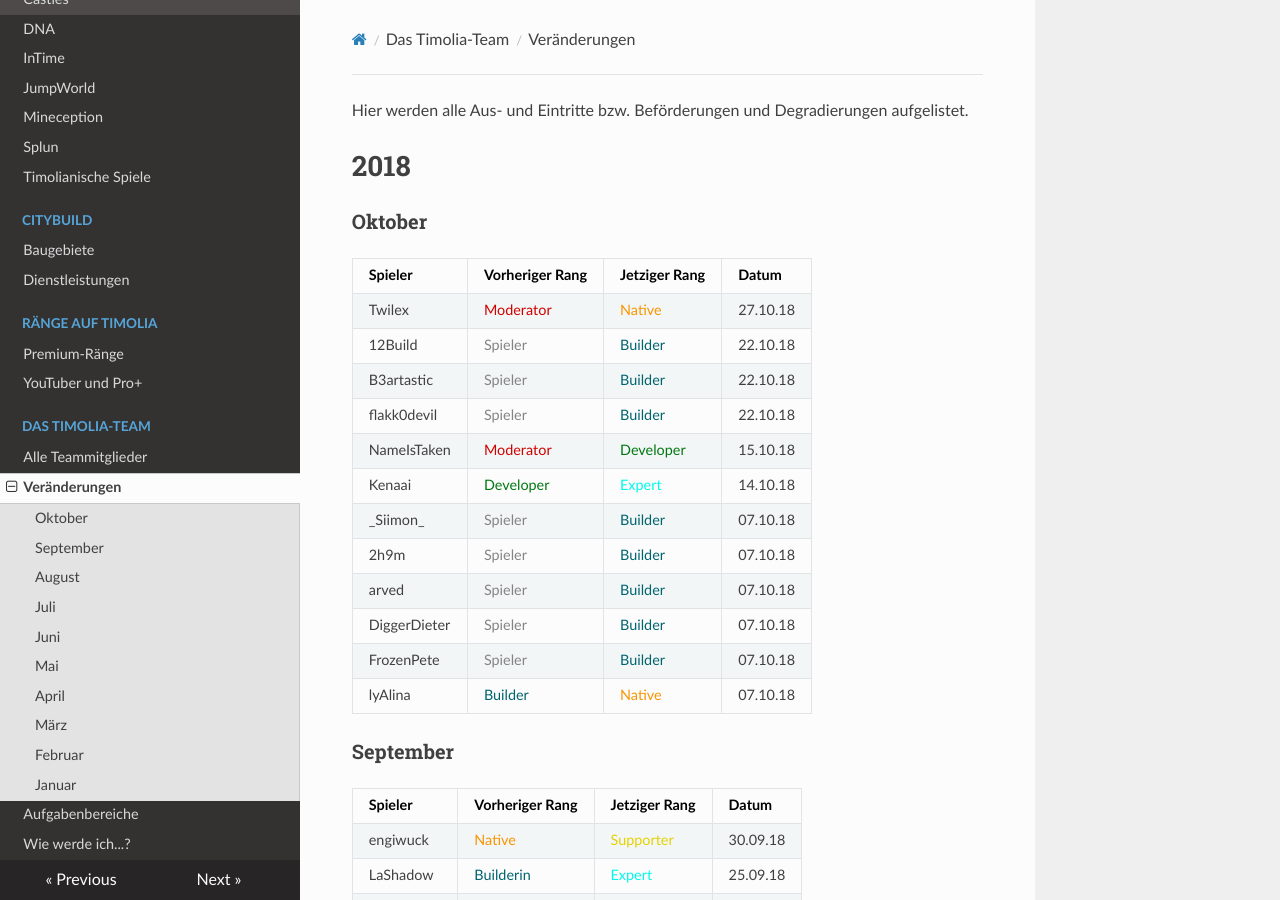
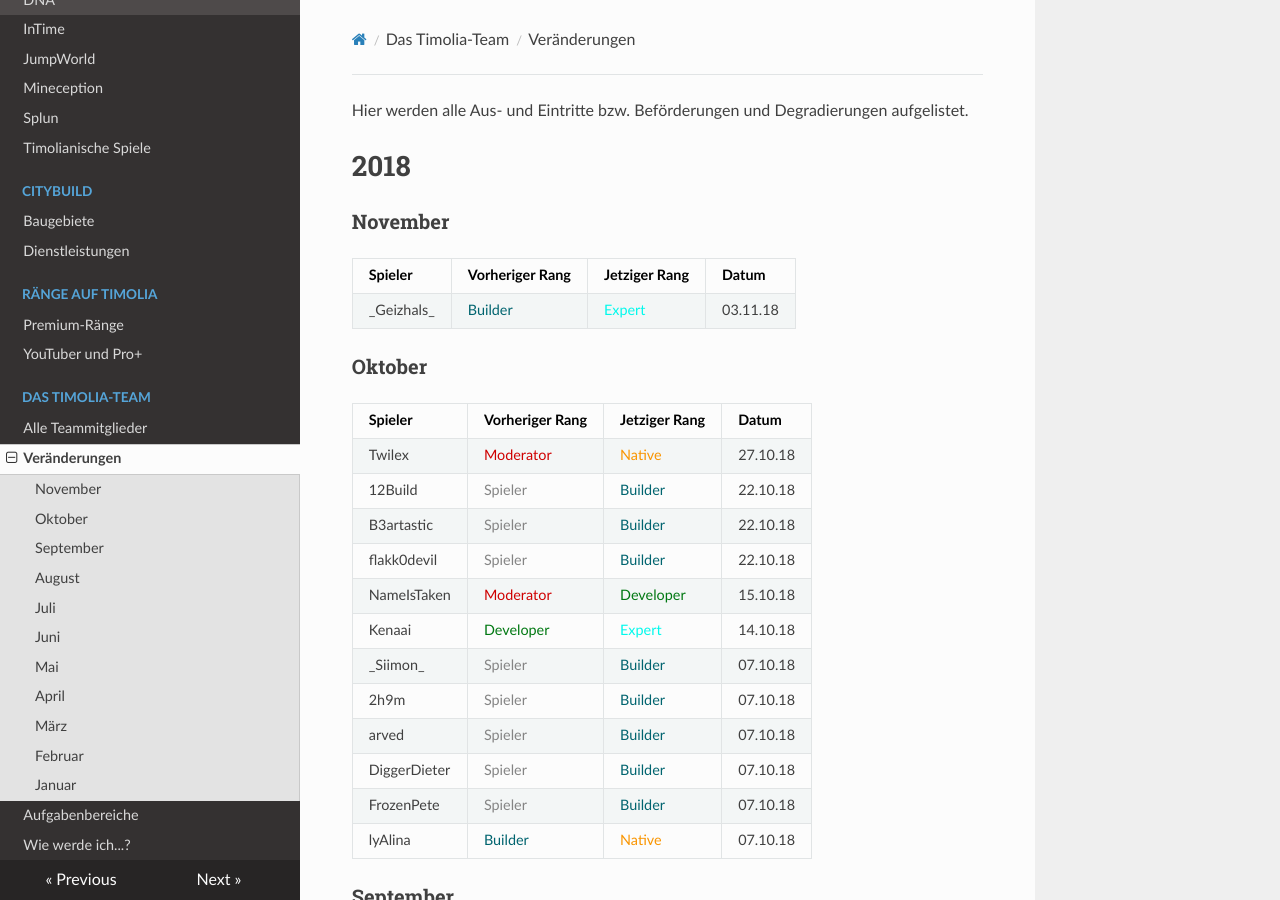
Before and after one commit to TimoliaDE/HowTo, an MkDocs documentation site: the page built from docs/team/changes.md, in a window 1280 px wide and 900 px high. Built offline with MkDocs 1.6.1, drawn with Linux system fonts in a browser that asks for light colours; nearby versions of some CDN libraries; old or Windows-style settings are respelled for this version of MkDocs.

Commit message:
Update changes.md

```diff
--- a/docs/team/changes.md
+++ b/docs/team/changes.md
@@ -1,6 +1,11 @@
 Hier werden alle Aus- und Eintritte bzw. Beförderungen und Degradierungen aufgelistet.
 
 # 2018
+
+###  <strong>November</strong>
+| Spieler | Vorheriger Rang | Jetziger Rang | Datum |
+| ------ | ------ | ------ | ------ |
+|\_Geizhals\_ | <span style="color:#00646F">Builder</span> | <span style="color:#00F9EC">Expert</span> | 03.11.18 |
 
 ###  <strong>Oktober</strong>
 | Spieler | Vorheriger Rang | Jetziger Rang | Datum |
```
